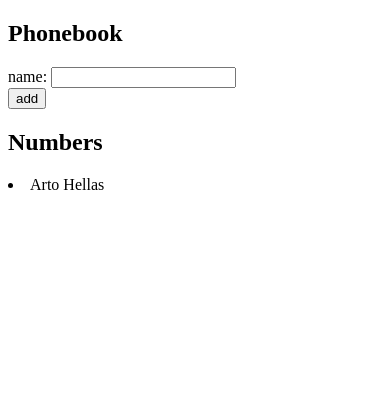
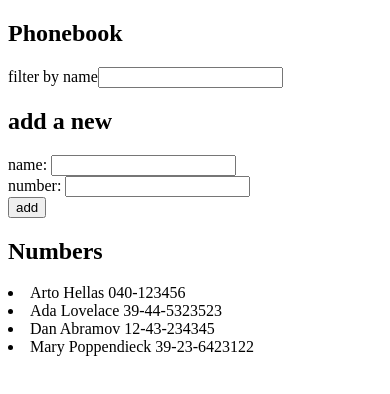
Before and after one commit to IsiNavarro/Full-Stack-Open_University-of-Helsinki, a React (Vite) app in the folder Part2 - Communicating with Server/phonebook/: page / in a window 390 px wide. Shown: the top 394 px of the page. Built offline with nearby package versions, Linux system fonts and the light colour scheme.

Commit message:
phonebook complete step 4 (no validation)

```diff
--- a/Part2 - Communicating with Server/phonebook/src/App.jsx
+++ b/Part2 - Communicating with Server/phonebook/src/App.jsx
@@ -1,19 +1,30 @@
 import { useState } from 'react'
 
 const App = () => {
+
+  const [newName, setNewName] = useState('')
+  const [newPhoneNumber, setNewPhoneNumber] = useState('')
+  const [filterString, setNewFilterString] = useState('')
+
   const [persons, setPersons] = useState([
-    { name: 'Arto Hellas' }
+    { name: 'Arto Hellas', phoneNumber: '040-123456', id: 1 },
+    { name: 'Ada Lovelace', phoneNumber: '39-44-5323523', id: 2 },
+    { name: 'Dan Abramov', phoneNumber: '12-43-234345', id: 3 },
+    { name: 'Mary Poppendieck', phoneNumber: '39-23-6423122', id: 4 }
   ])
-  const [newName, setNewName] = useState('')
 
-  const handleChange = (e) => {
+  const handleNameChange = (e) => {
     setNewName(e.target.value)
   }
+  const handlePhoneChange = (e) => {
+    setNewPhoneNumber(e.target.value)
+  }
 
-  const handleClick = (e) => {
+  const handleSubmit = (e) => {
     e.preventDefault()
     const personObject = {
-      name: newName.trim()
+      name: newName.trim(),
+      phoneNumber: newPhoneNumber
     }
     if (persons.some(person => person.name.trim() === newName.trim())){
       alert(`${newName.trim()} already exists!`)
@@ -24,21 +35,35 @@ const App = () => {
     }
   }
 
+  const handleFilterChange = (e) => {
+    setNewFilterString(e.target.value)
+  }
+
+  const personsToShow = persons.filter((person) => person.name.toLowerCase().includes(filterString))
+
+
   return (
     <div>
       <h2>Phonebook</h2>
+      <div>
+        filter by name<input type="text" value={filterString} onChange={handleFilterChange}/>
+      </div>
+      <h2>add a new</h2>
       <form>
         <div>
-          name: <input value={newName} onChange={handleChange}/>
+          name: <input value={newName} onChange={handleNameChange}/>
         </div>
         <div>
-          <button type="submit" onClick={handleClick}>
+          number: <input value={newPhoneNumber} onChange={handlePhoneChange}/>
+        </div>
+        <div>
+          <button type="submit" onClick={handleSubmit}>
             add
           </button>
         </div>
       </form>
       <h2>Numbers</h2>
-      {persons.map(person => <li key={person.name}>{person.name}</li>)}
+      {personsToShow.map(person => <li key={person.name}>{person.name} {person.phoneNumber}</li>)}
       </div>
   )
 }
```
